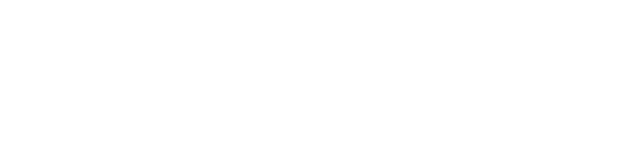
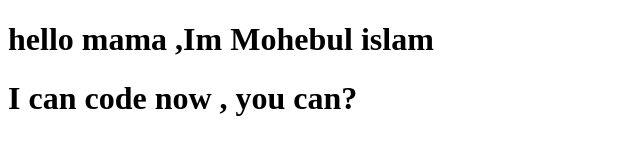
Before and after one commit to mohebul123/my-sec-repo, a plain HTML site: page index.html in a window 1280 px wide. Shown: the whole page, without its empty margins (0-640 px from the left). Drawn offline with Linux system fonts and the light colour scheme.

Commit message:
added header

```diff
--- a/index.html
+++ b/index.html
@@ -6,6 +6,7 @@
     <title>my second repo</title>
 </head>
 <body>
-
+    <h1>hello mama ,Im Mohebul islam</h1>
+    <h1>I can code now , you can?</h1>
 </body>
 </html>
```
